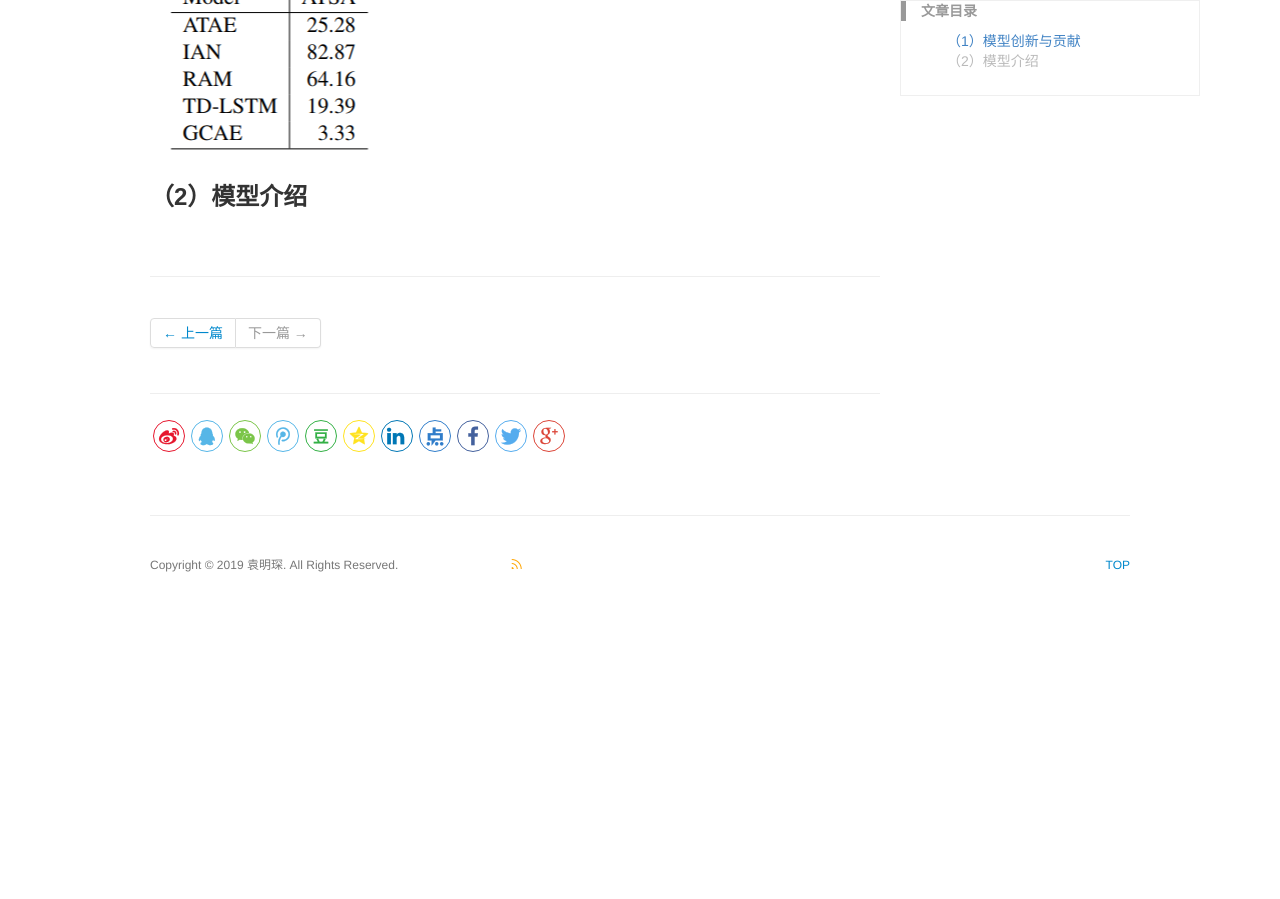
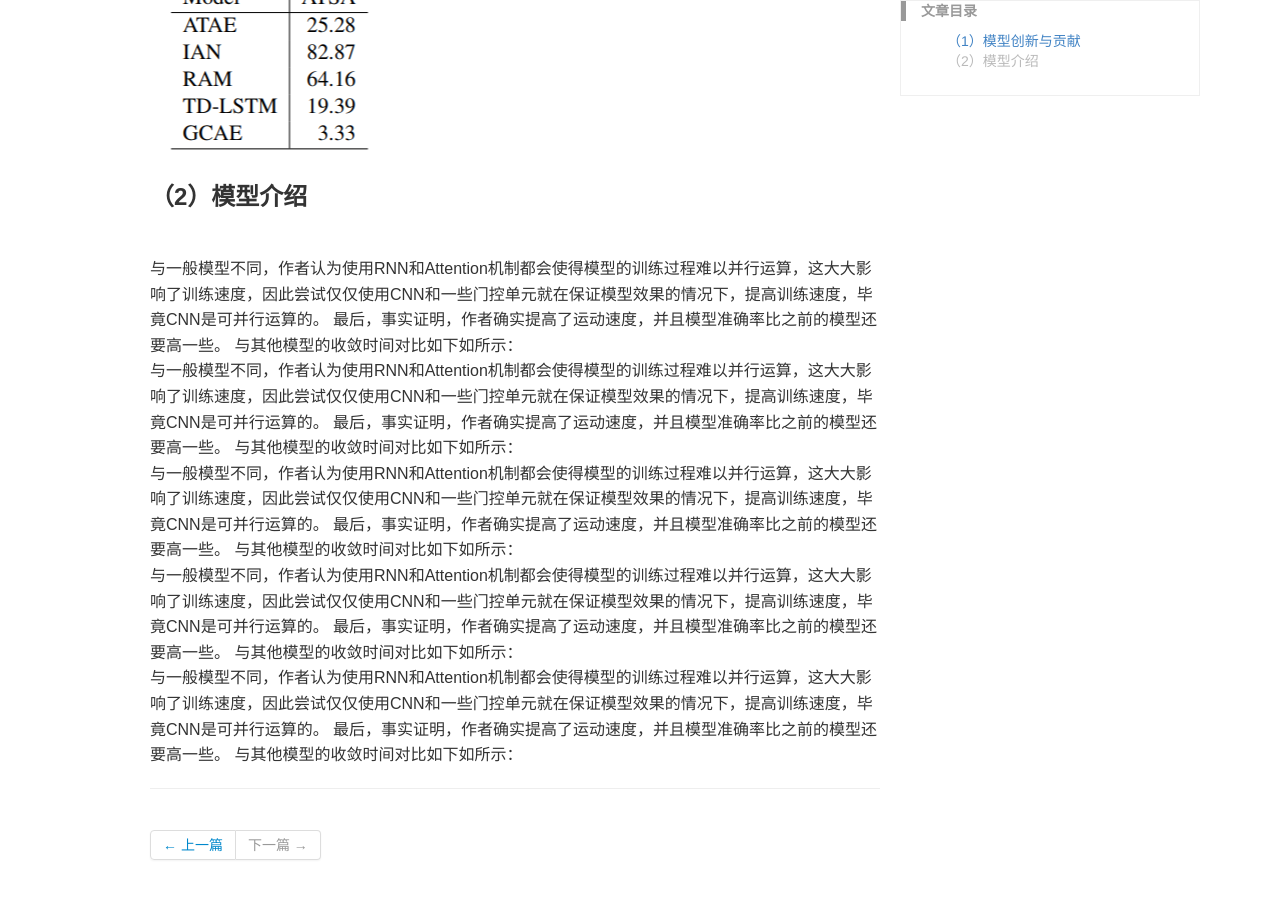
Before and after one commit to yuanmingchen/yuanmingchen.github.io, a Jekyll site: the page built from _posts/2019-04-15-ABSAwithGCN.md, in a window 1280 px wide and 900 px high, scrolled down 678 px. Built offline with Jekyll 4.4.1, drawn with Linux system fonts in a browser that asks for light colours; comment, search, counter and statistics services are not loaded; before the commit the page ends 1292 px from its top, so only the background shows below that.

Commit message:
Updates _posts/2019-04-15-ABSAwithGCN.md
Auto commit by GitBook Editor

```diff
--- a/_posts/2019-04-15-ABSAwithGCN.md
+++ b/_posts/2019-04-15-ABSAwithGCN.md
@@ -17,3 +17,18 @@ tags: []
 与其他模型的收敛时间对比如下如所示：
 ![收敛时间对比](//images/posts/absa_with_gcn-1.png)
 ### （2）模型介绍
+与一般模型不同，作者认为使用RNN和Attention机制都会使得模型的训练过程难以并行运算，这大大影响了训练速度，因此尝试仅仅使用CNN和一些门控单元就在保证模型效果的情况下，提高训练速度，毕竟CNN是可并行运算的。
+最后，事实证明，作者确实提高了运动速度，并且模型准确率比之前的模型还要高一些。
+与其他模型的收敛时间对比如下如所示：
+与一般模型不同，作者认为使用RNN和Attention机制都会使得模型的训练过程难以并行运算，这大大影响了训练速度，因此尝试仅仅使用CNN和一些门控单元就在保证模型效果的情况下，提高训练速度，毕竟CNN是可并行运算的。
+最后，事实证明，作者确实提高了运动速度，并且模型准确率比之前的模型还要高一些。
+与其他模型的收敛时间对比如下如所示：
+与一般模型不同，作者认为使用RNN和Attention机制都会使得模型的训练过程难以并行运算，这大大影响了训练速度，因此尝试仅仅使用CNN和一些门控单元就在保证模型效果的情况下，提高训练速度，毕竟CNN是可并行运算的。
+最后，事实证明，作者确实提高了运动速度，并且模型准确率比之前的模型还要高一些。
+与其他模型的收敛时间对比如下如所示：
+与一般模型不同，作者认为使用RNN和Attention机制都会使得模型的训练过程难以并行运算，这大大影响了训练速度，因此尝试仅仅使用CNN和一些门控单元就在保证模型效果的情况下，提高训练速度，毕竟CNN是可并行运算的。
+最后，事实证明，作者确实提高了运动速度，并且模型准确率比之前的模型还要高一些。
+与其他模型的收敛时间对比如下如所示：
+与一般模型不同，作者认为使用RNN和Attention机制都会使得模型的训练过程难以并行运算，这大大影响了训练速度，因此尝试仅仅使用CNN和一些门控单元就在保证模型效果的情况下，提高训练速度，毕竟CNN是可并行运算的。
+最后，事实证明，作者确实提高了运动速度，并且模型准确率比之前的模型还要高一些。
+与其他模型的收敛时间对比如下如所示：
```
